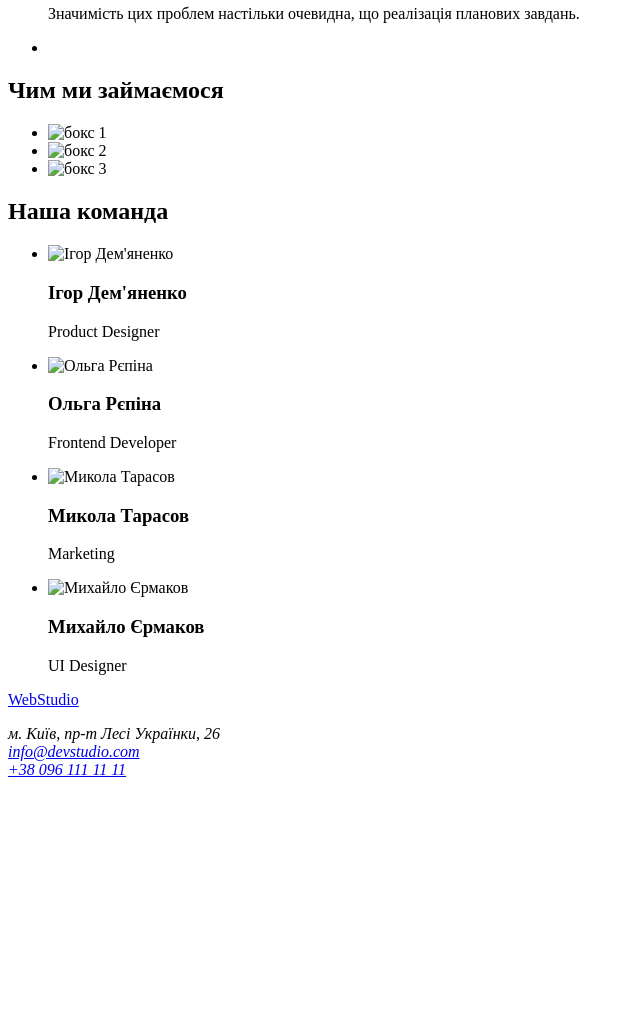
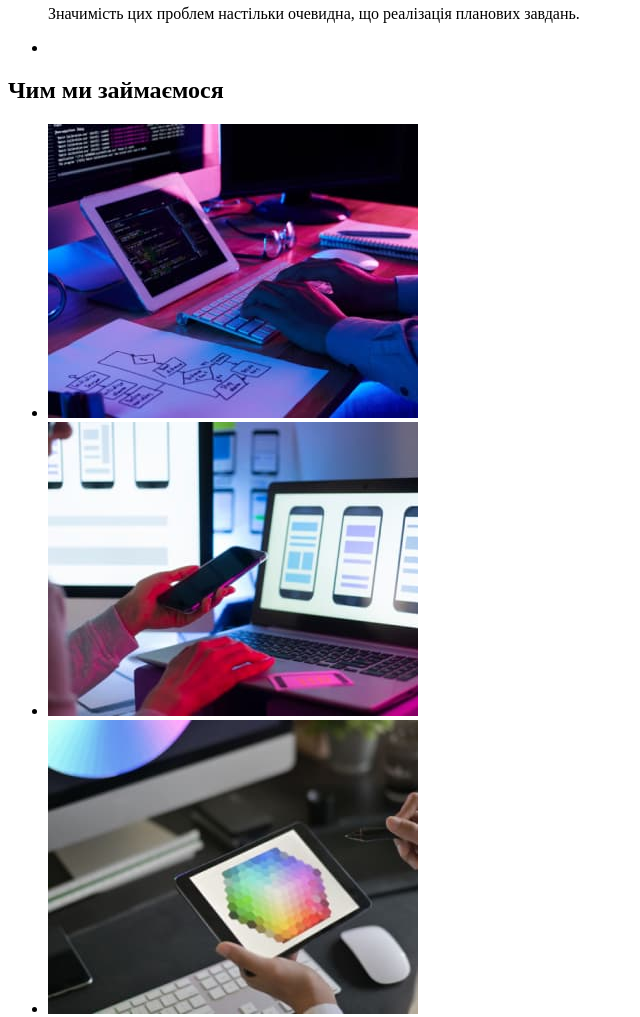
Before and after one commit to SvitlanaVask/home1, a plain HTML site: page index.html in a window 1280 px wide. Shown: the part 560-1577 px from the top of the page, without its empty margins (0-640 px from the left). Before the commit the page ends 1347 px from the top, so only its background shows below. Drawn offline with Linux system fonts and the light colour scheme; the site is published under a folder, as on GitHub Pages, so addresses that start at the root find nothing.

Commit message:
Змінено назву папки з зображеннями

```diff
--- a/index.html
+++ b/index.html
@@ -87,13 +87,13 @@
         <h2>Чим ми займаємося</h2>
         <ul>
             <li>
-                <img src="/img/box1.jpg" alt="бокс 1" width="370">
+                <img src="./images/box1.jpg" alt="бокс 1" width="370">
             </li>
             <li>
-                <img src="/img/box2.jpg" alt="бокс 2" width="370">
+                <img src="./images/box2.jpg" alt="бокс 2" width="370">
             </li>
             <li>
-                <img src="/img/box3.jpg" alt="бокс 3" width="370">
+                <img src="./images/box3.jpg" alt="бокс 3" width="370">
             </li>
 
         </ul>
@@ -104,22 +104,22 @@
         </h2>
         <ul>
             <li>
-                <img src="/img/team1.jpg" alt="Ігор Дем'яненко" width="270">
+                <img src="./images/team1.jpg" alt="Ігор Дем'яненко" width="270">
                 <h3>Ігор Дем'яненко</h3>
                 <p>Product Designer</p>
             </li>
             <li>
-                <img src="/img/team2.jpg" alt="Ольга Рєпіна" width="270">
+                <img src="./images/team2.jpg" alt="Ольга Рєпіна" width="270">
                 <h3>Ольга Рєпіна</h3>
                 <p>Frontend Developer</p>
             </li>
             <li>
-                <img src="/img/team3.jpg" alt="Микола Тарасов" width="270">
+                <img src="./images/team3.jpg" alt="Микола Тарасов" width="270">
                 <h3>Микола Тарасов</h3>
                 <p>Marketing</p>
             </li>
             <li>
-                <img src="/img/team4.jpg" alt="Михайло Єрмаков" width="270">
+                <img src="./images/team4.jpg" alt="Михайло Єрмаков" width="270">
                 <h3>Михайло Єрмаков</h3>
                 <p>UI Designer</p>
             </li>
```
Also changed, not shown: images/box1.jpg (renamed from img/box1.jpg), images/box2.jpg (renamed from img/box2.jpg), images/box3.jpg (renamed from img/box3.jpg), images/team1.jpg (renamed from img/team1.jpg), images/team2.jpg (renamed from img/team2.jpg), images/team3.jpg (renamed from img/team3.jpg), images/team4.jpg (renamed from img/team4.jpg).
